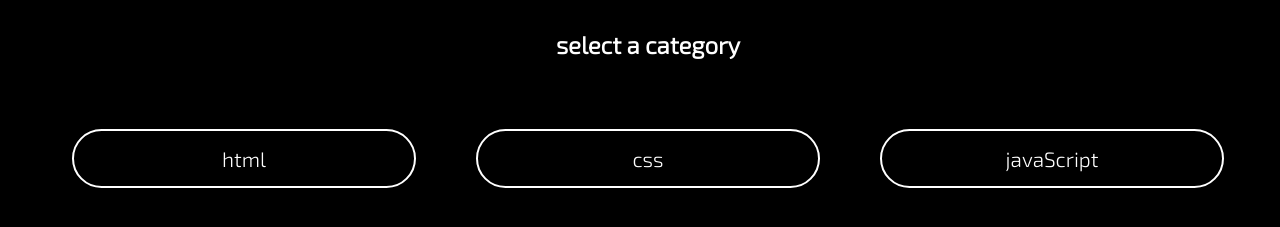
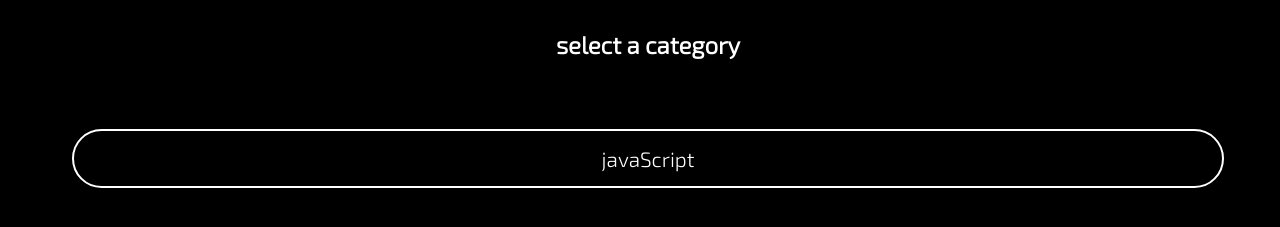
Before and after one commit to AxelLap/mysandbox, a plain HTML site: page index.html in a window 1280 px wide. Shown: the part 127-354 px from the top of the page. Drawn offline with Linux system fonts and the light colour scheme; a web font is replaced by a local one.

Commit message:
html and css stuff removed

```diff
--- a/index.html
+++ b/index.html
@@ -22,8 +22,6 @@
         <section class="section">
             <h2>select a category</h2>
             <div class="typesBtnContainer">
-                <a class="link" href="html/exos_html.html">html</a>
-                <a class="link">css</a>
                 <a class="link" href="js/exos_js.html">javaScript</a>
             </div>
 
```
